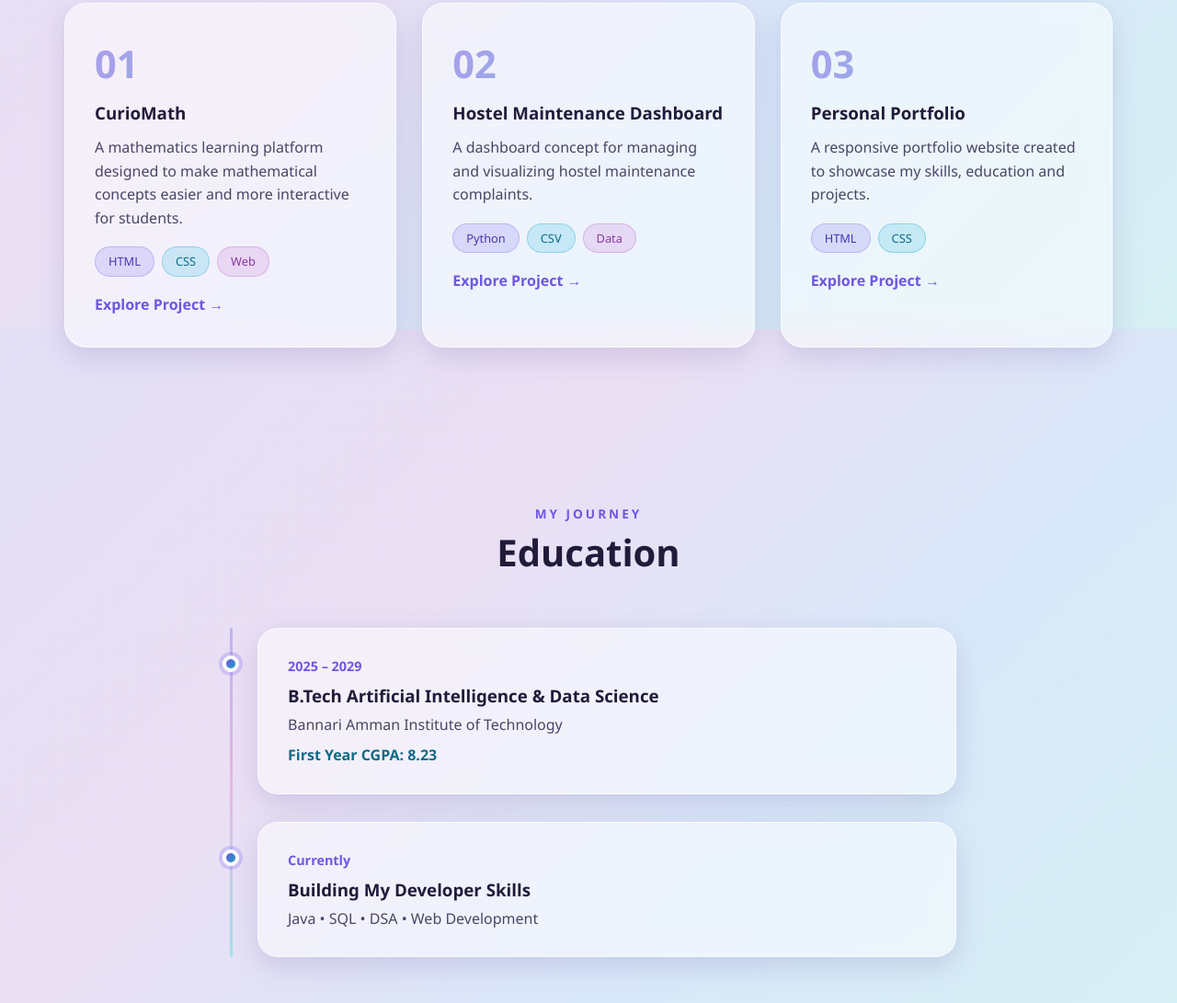
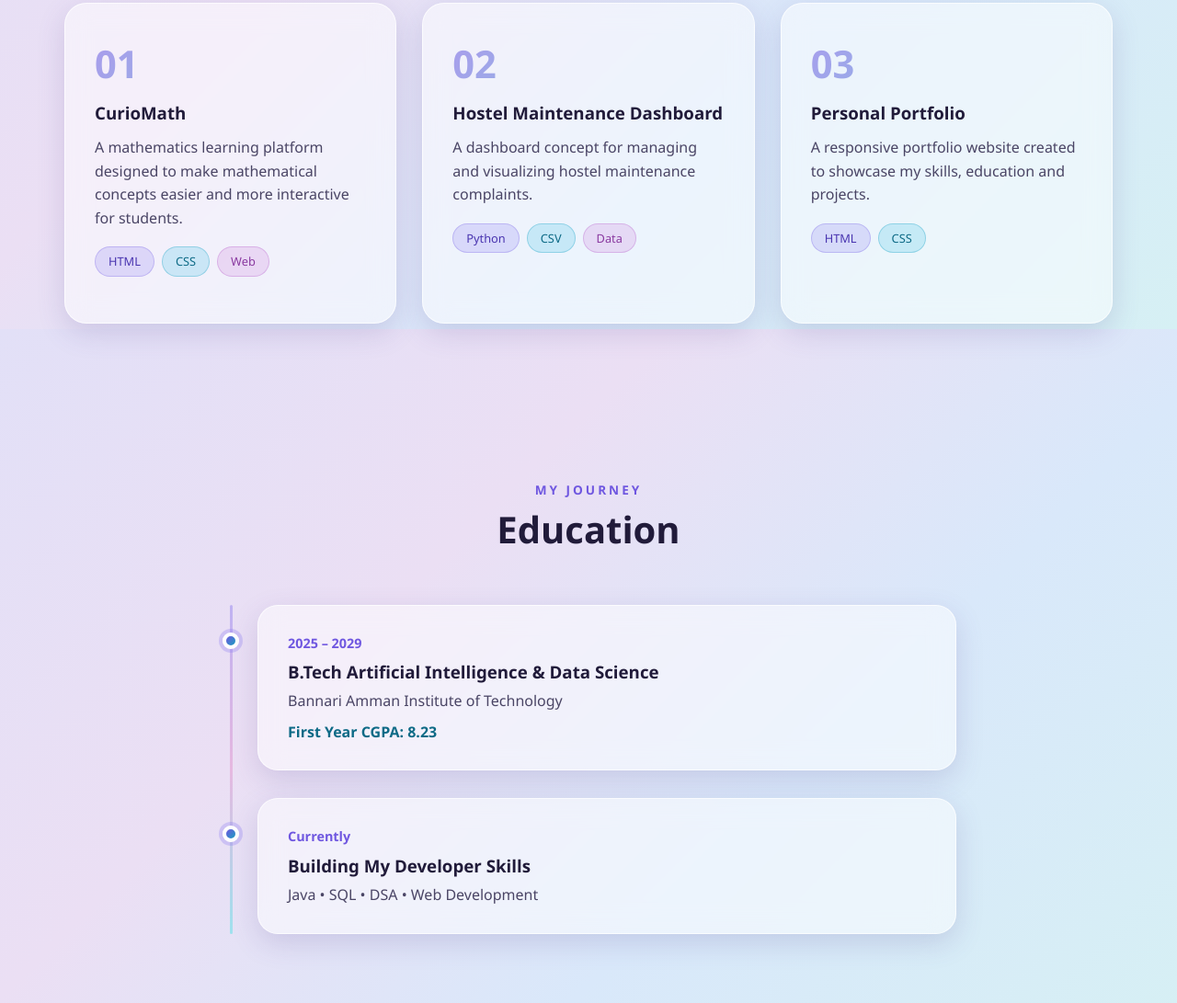
Before and after one commit to Anusri-04/Personalportfolio, a plain HTML site: page index.html in a window 1280 px wide. Shown: the part 2042-3133 px from the top of the page at 92% size. Drawn offline with Linux system fonts and the light colour scheme.

Commit message:
Update index.html

```diff
--- a/index.html
+++ b/index.html
@@ -213,9 +213,7 @@
                     <span>Web</span>
                 </div>
 
-                <a href="#" class="project-link">
-                    Explore Project →
-                </a>
+
 
             </div>
 
@@ -239,9 +237,7 @@
                     <span>Data</span>
                 </div>
 
-                <a href="#" class="project-link">
-                    Explore Project →
-                </a>
+
 
             </div>
 
@@ -264,9 +260,7 @@
                     <span>CSS</span>
                 </div>
 
-                <a href="#" class="project-link">
-                    Explore Project →
-                </a>
+
 
             </div>
 
```
